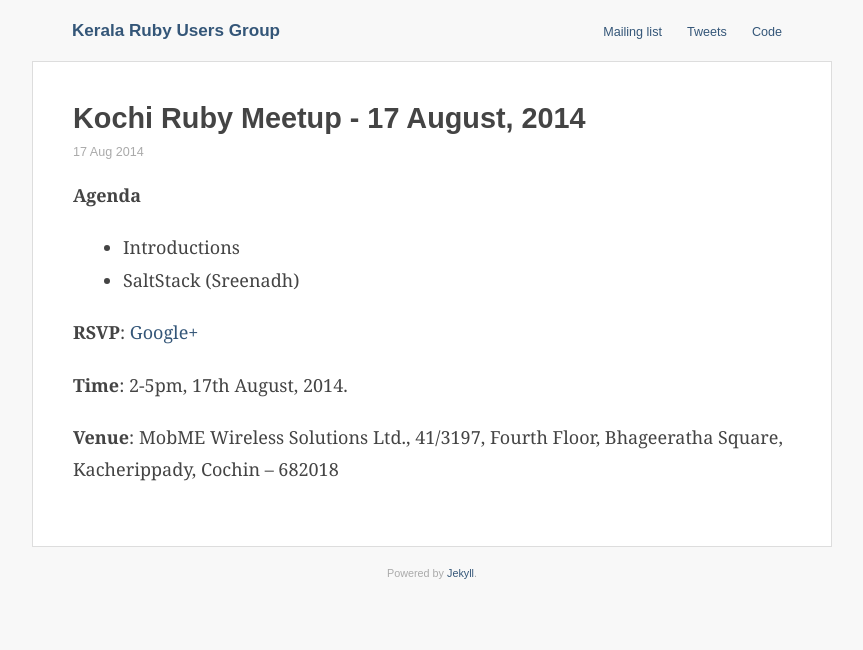
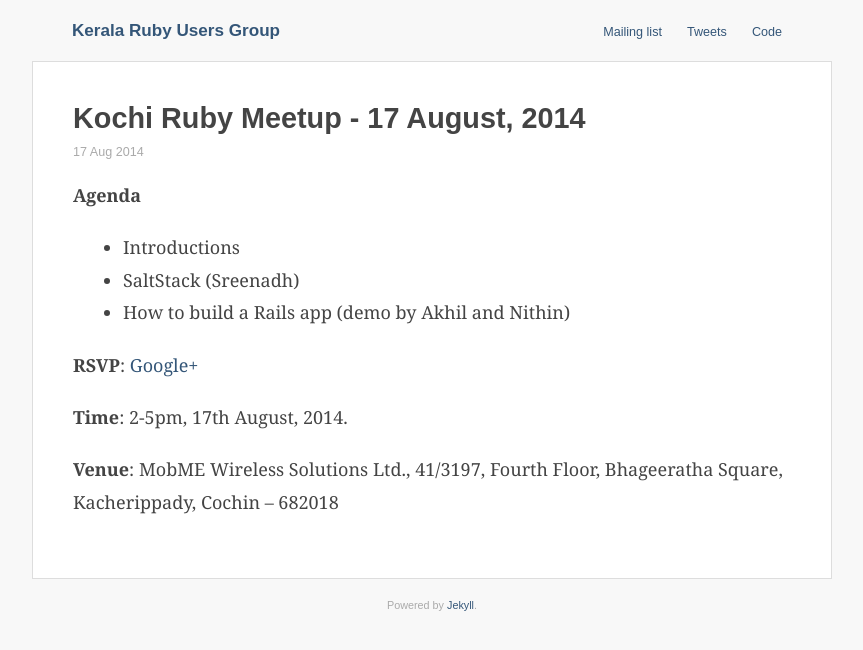
Before and after one commit to krug/krug.github.io, a Jekyll site: the page built from _posts/2014-08-17-aug-2014-kochi-meetup.md, in a window 1280 px wide. Shown: the top 650 px of the page, without its empty margins (208-1071 px from the left). Built offline with Jekyll 4.4.1, drawn with Linux system fonts in a browser that asks for light colours.

Commit message:
Added Rails demo to list of talks

```diff
--- a/_posts/2014-08-17-aug-2014-kochi-meetup.md
+++ b/_posts/2014-08-17-aug-2014-kochi-meetup.md
@@ -9,6 +9,7 @@
 
 * Introductions
 * SaltStack (Sreenadh)
+* How to build a Rails app (demo by Akhil and Nithin)
 
 **RSVP**: [Google+](https://plus.google.com/events/c7amodr8uekn6g9k1u2d6c1sg04)
 
```
